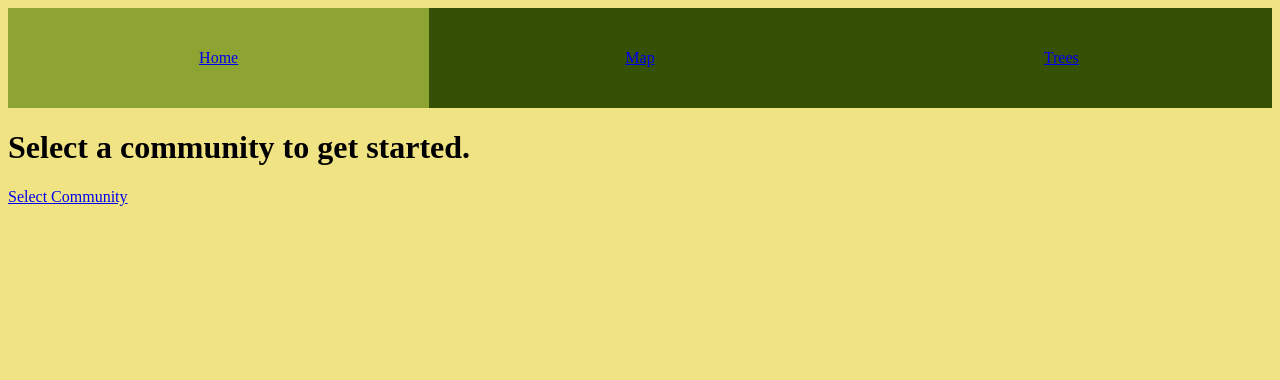
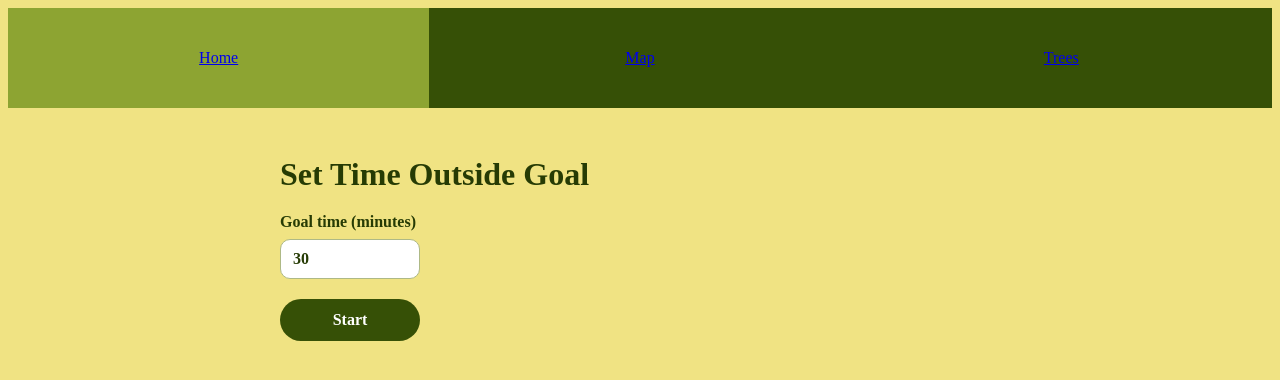
Before and after one commit to tlavo/hackthechange26, a React (Vite) app in the folder app/frontend/: page /home in a window 1280 px wide. Shown: the top 380 px of the page. Built offline with nearby package versions, Linux system fonts and the light colour scheme.

Commit message:
initial dashboard setup

```diff
--- /dev/null
+++ b/app/frontend/src/components/Home.css
@@ -0,0 +1,209 @@
+.home-page {
+  max-width: 720px;
+  margin: 0 auto;
+  padding: 48px 24px;
+}
+
+.timer-setup {
+  display: flex;
+  flex-direction: column;
+  align-items: flex-start;
+  gap: 20px;
+}
+
+.timer-setup h1,
+.tree-challenge h1 {
+  margin: 0;
+  color: #263b04;
+}
+
+.timer-eyebrow {
+  margin: 0 0 8px;
+  color: #71882a;
+  font-size: 0.75rem;
+  font-weight: 800;
+  letter-spacing: 0.12em;
+}
+
+.goal-field {
+  display: flex;
+  flex-direction: column;
+  gap: 8px;
+  color: #263b04;
+  font-weight: 700;
+}
+
+.goal-field input {
+  width: 140px;
+  box-sizing: border-box;
+  padding: 10px 12px;
+  border: 1px solid #aeb986;
+  border-radius: 10px;
+  background: white;
+  color: #263b04;
+  font: inherit;
+}
+
+.goal-field input:focus-visible,
+.timer-button:focus-visible {
+  outline: 3px solid #8da432;
+  outline-offset: 3px;
+}
+
+.goal-field input:disabled {
+  background: #f0f1e9;
+  color: #666;
+}
+
+.elapsed-time {
+  font-family: ui-monospace, "Cascadia Mono", Consolas, monospace;
+  font-variant-numeric: tabular-nums;
+}
+
+.outdoor-dashboard {
+  position: relative;
+  display: grid;
+  min-height: 480px;
+  max-width: 960px;
+  place-items: center;
+}
+
+.elapsed-widget {
+  position: absolute;
+  top: 24px;
+  right: 24px;
+  display: flex;
+  flex-direction: column;
+  align-items: center;
+  gap: 4px;
+  min-width: 150px;
+  padding: 14px 18px;
+  border-radius: 14px;
+  background: #263b04;
+  color: #fffef5;
+  box-shadow: 0 8px 20px rgb(38 59 4 / 18%);
+}
+
+.elapsed-label {
+  font-size: 0.8rem;
+  font-weight: 700;
+}
+
+.elapsed-widget .elapsed-time {
+  font-size: 1.8rem;
+  letter-spacing: 0.02em;
+}
+
+.elapsed-goal {
+  color: #e0e8c1;
+  font-size: 0.75rem;
+}
+
+.tree-challenge {
+  display: flex;
+  width: min(100%, 560px);
+  flex-direction: column;
+  align-items: center;
+  gap: 20px;
+  padding: 40px;
+  border: 1px solid #d6dcae;
+  border-radius: 20px;
+  background: #fffef5;
+  box-shadow: 0 12px 32px rgb(54 80 6 / 12%);
+  text-align: center;
+}
+
+.tree-challenge .timer-eyebrow {
+  margin: 0;
+}
+
+.challenge-result h2 {
+  margin: 0 0 12px;
+  color: #365006;
+  font-size: clamp(2rem, 6vw, 3rem);
+}
+
+.challenge-result p {
+  margin: 0;
+  color: #5c624c;
+}
+
+.challenge-result strong {
+  color: #365006;
+}
+
+.challenge-error {
+  color: #9c2c20;
+}
+
+.challenge-error p {
+  margin: 0 0 12px;
+}
+
+.timer-button {
+  min-width: 140px;
+  padding: 12px 20px;
+  border: 0;
+  border-radius: 999px;
+  background: #365006;
+  color: white;
+  font: inherit;
+  font-weight: 700;
+  cursor: pointer;
+  transition: background-color 150ms ease, transform 150ms ease;
+}
+
+.timer-button:hover:not(:disabled) {
+  transform: translateY(-1px);
+  background: #4a6b0c;
+}
+
+.timer-button:disabled {
+  background: #9da58b;
+  cursor: not-allowed;
+}
+
+.timer-button-secondary {
+  background: #68704f;
+}
+
+.timer-status {
+  min-height: 1.5em;
+  margin: 0;
+  color: #5c624c;
+}
+
+.timer-status.is-running {
+  color: #365006;
+  font-weight: 600;
+}
+
+.timer-status.is-complete {
+  color: #365006;
+  font-size: 1.1rem;
+  font-weight: 800;
+}
+
+@media (max-width: 520px) {
+  .home-page {
+    padding: 24px 16px;
+  }
+
+  .outdoor-dashboard {
+    display: flex;
+    min-height: auto;
+    flex-direction: column;
+    align-items: stretch;
+    gap: 24px;
+  }
+
+  .elapsed-widget {
+    position: static;
+    align-self: flex-end;
+  }
+
+  .tree-challenge {
+    box-sizing: border-box;
+    padding: 28px 20px;
+  }
+}
--- a/app/frontend/src/components/Home.tsx
+++ b/app/frontend/src/components/Home.tsx
@@ -1,20 +1,249 @@
+import { useEffect, useState, type ChangeEvent } from "react";
 import { Link } from "react-router-dom";
+import "./Home.css";
+
+type TreeChallenge = {
+  community_code: string;
+  common_name: string;
+  tree_count: number;
+  total_trees: number;
+  percentage: number;
+};
+
+function isTreeChallenge(data: unknown): data is TreeChallenge {
+  if (typeof data !== "object" || data === null) {
+    return false;
+  }
+
+  const challenge = data as Record<string, unknown>;
+  return (
+    typeof challenge.community_code === "string" &&
+    typeof challenge.common_name === "string" &&
+    typeof challenge.tree_count === "number" &&
+    typeof challenge.total_trees === "number" &&
+    typeof challenge.percentage === "number"
+  );
+}
 
 function Home() {
-    const selectedCommunity = localStorage.getItem("selectedCommunity");
+  const selectedCommunity = localStorage.getItem("selectedCommunity");
+  const [goalMinutes, setGoalMinutes] = useState("30");
+  const [startedAt, setStartedAt] = useState<number | null>(null);
+  const [elapsedSeconds, setElapsedSeconds] = useState(0);
+  const [challenge, setChallenge] = useState<TreeChallenge | null>(null);
+  const [challengeLoading, setChallengeLoading] = useState(false);
+  const [challengeError, setChallengeError] = useState("");
+  const [setupError, setSetupError] = useState("");
+  const goalSeconds = Number(goalMinutes) * 60;
+  const hasValidGoal =
+    Number.isInteger(Number(goalMinutes)) &&
+    Number(goalMinutes) >= 1 &&
+    Number(goalMinutes) <= 1440;
 
+  useEffect(() => {
+    if (startedAt === null) {
+      return;
+    }
+
+    const updateElapsedTime = () => {
+      setElapsedSeconds(Math.floor((Date.now() - startedAt) / 1000));
+    };
+    updateElapsedTime();
+
+    const intervalId = window.setInterval(updateElapsedTime, 1000);
+    return () => window.clearInterval(intervalId);
+  }, [startedAt]);
+
+  function handleGoalChange(event: ChangeEvent<HTMLInputElement>) {
+    setGoalMinutes(event.target.value);
+  }
+
+  async function loadTreeChallenge(communityCode: string) {
+    setChallengeLoading(true);
+    setChallengeError("");
+    setChallenge(null);
+
+    try {
+      const response = await fetch(
+        `/api/communities/${encodeURIComponent(communityCode)}/challenge`,
+      );
+      if (!response.ok) {
+        throw new Error(`Request failed (${response.status})`);
+      }
+
+      const data: unknown = await response.json();
+      if (isTreeChallenge(data)) {
+        setChallenge(data);
+        return;
+      }
+
+      if (
+        typeof data === "object" &&
+        data !== null &&
+        "message" in data &&
+        typeof data.message === "string"
+      ) {
+        setChallengeError(data.message);
+        return;
+      }
+
+      throw new Error("The server returned an invalid tree challenge.");
+    } catch (error) {
+      setChallengeError(
+        error instanceof Error
+          ? error.message
+          : "Unable to load a tree challenge.",
+      );
+    } finally {
+      setChallengeLoading(false);
+    }
+  }
+
+  function startTimer() {
+    if (!selectedCommunity) {
+      setSetupError("Select a community before starting your outdoor timer.");
+      return;
+    }
+
+    setSetupError("");
+    setElapsedSeconds(0);
+    setStartedAt(Date.now());
+    void loadTreeChallenge(selectedCommunity);
+  }
+
+  function resetTimer() {
+    setStartedAt(null);
+    setElapsedSeconds(0);
+    setChallenge(null);
+    setChallengeError("");
+    setSetupError("");
+  }
+
+  const goalReached = startedAt !== null && elapsedSeconds >= goalSeconds;
+
+  if (startedAt === null) {
     return (
-        <main>
-            {selectedCommunity ? (
-                <h1>You have selected community {selectedCommunity} in Calgary.</h1>
-            ) : (
-                <>
-                    <h1>Select a community to get started.</h1>
-                    <Link to="/">Select Community</Link>
-                </>
-            )}
-        </main>
+      <main className="home-page timer-setup">
+        <h1>Set Time Outside Goal</h1>
+        <div className="goal-field">
+          <label htmlFor="outdoor-goal">Goal time (minutes)</label>
+          <input
+            id="outdoor-goal"
+            type="number"
+            min="1"
+            max="1440"
+            step="1"
+            value={goalMinutes}
+            onChange={handleGoalChange}
+          />
+        </div>
+        <button
+          className="timer-button"
+          type="button"
+          onClick={startTimer}
+          disabled={!hasValidGoal}
+        >
+          Start
+        </button>
+        {setupError && (
+          <p className="timer-status is-error" role="alert">
+            {setupError} <Link to="/">Select Community</Link>
+          </p>
+        )}
+      </main>
     );
+  }
+
+  return (
+    <main className="home-page outdoor-dashboard">
+      <aside className="elapsed-widget" aria-label="Outdoor timer">
+        <span className="elapsed-label">Minutes outside</span>
+        <span className="elapsed-time" aria-live="off">
+          {formatElapsedTime(elapsedSeconds)}
+        </span>
+        <span className="elapsed-goal">Goal: {goalMinutes} min</span>
+      </aside>
+
+      <section className="tree-challenge">
+        <p className="timer-eyebrow">YOUR COMMUNITY CHALLENGE</p>
+        <h1>Find this Tree Type</h1>
+
+        {challengeLoading && (
+          <p className="timer-status" role="status">
+            Finding a tree in {selectedCommunity}...
+          </p>
+        )}
+
+        {challenge && (
+          // Randomly selected common name of tree
+          <div className="challenge-result">
+            <h2>
+              <a
+                href={`https://www.google.com/search?tbm=isch&q=${encodeURIComponent(
+                  challenge.common_name + " Calgary tree",
+                )}`}
+                target="_blank"
+                rel="noopener noreferrer"
+              >
+                {challenge.common_name}
+              </a>
+            </h2>
+            <p>
+              This tree makes up <strong>{challenge.percentage}%</strong> of the
+              trees in {challenge.community_code}.
+            </p>
+          </div>
+        )}
+
+        {challengeError && (
+          <div className="challenge-error" role="alert">
+            <p>{challengeError}</p>
+            <button
+              className="timer-button timer-button-secondary"
+              type="button"
+              onClick={() => {
+                if (selectedCommunity) {
+                  void loadTreeChallenge(selectedCommunity);
+                }
+              }}
+              disabled={challengeLoading}
+            >
+              Try another time
+            </button>
+          </div>
+        )}
+
+        <p
+          className={`timer-status${goalReached ? " is-complete" : " is-running"}`}
+          role="status"
+          aria-live="polite"
+        >
+          {goalReached
+            ? "You’ve reached your outdoor time goal for today!"
+            : "Timer running! Enjoy your time outside!"}
+        </p>
+
+        <button
+          className="timer-button timer-button-secondary"
+          type="button"
+          onClick={resetTimer}
+        >
+          End session
+        </button>
+        <button>Find tree on map</button>
+      </section>
+    </main>
+  );
+}
+
+function formatElapsedTime(totalSeconds: number) {
+  const hours = Math.floor(totalSeconds / 3600);
+  const minutes = Math.floor((totalSeconds % 3600) / 60);
+  const seconds = totalSeconds % 60;
+
+  return [hours, minutes, seconds]
+    .map((part) => String(part).padStart(2, "0"))
+    .join(":");
 }
 
 export default Home;
```
Also changed, not shown: app/frontend/src/App.css (line endings or trailing spaces).
